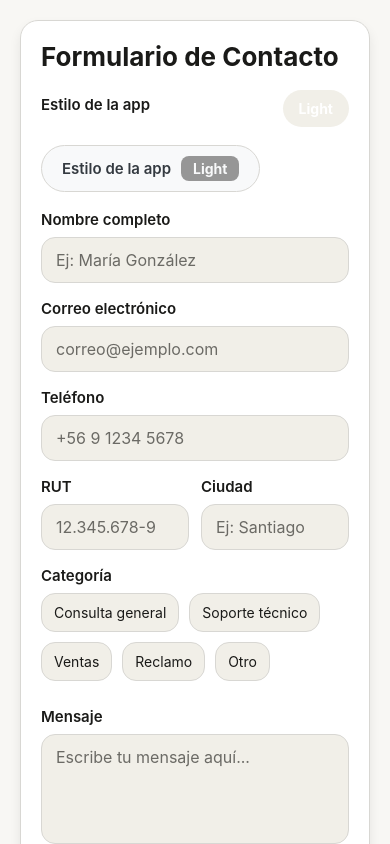
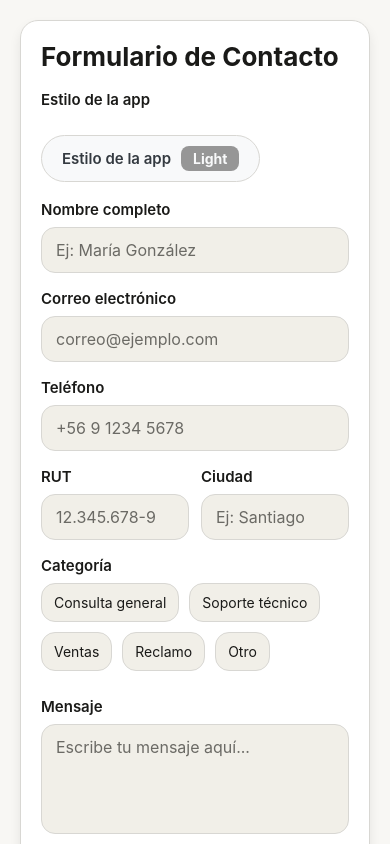
Before and after one commit to Reynazo/form-app, a React Native app: screen / in a window 390 px wide. Built offline with nearby package versions, Linux system fonts and the light colour scheme.

Commit message:
fix: ghost button
- boton fantasma eliminado de la derecha

```diff
--- a/App.jsx
+++ b/App.jsx
@@ -258,14 +258,6 @@ export default function App() {
 
           <View style={styles.themeRow}>
             <Text style={[styles.label, { color: theme.text }]}>Estilo de la app</Text>
-            <Pressable
-              style={[styles.toggleButton, { backgroundColor: theme.surfaceAlt }]}
-              onPress={() => setMode((prev) => (prev === 'light' ? 'dark' : 'light'))}
-            >
-              <Text style={[styles.toggleText, { color: theme.accentText }]}>
-                {mode === 'light' ? 'Light' : 'Dark'}
-              </Text>
-            </Pressable>
           </View>
 
           {/* Nombre */}
```
